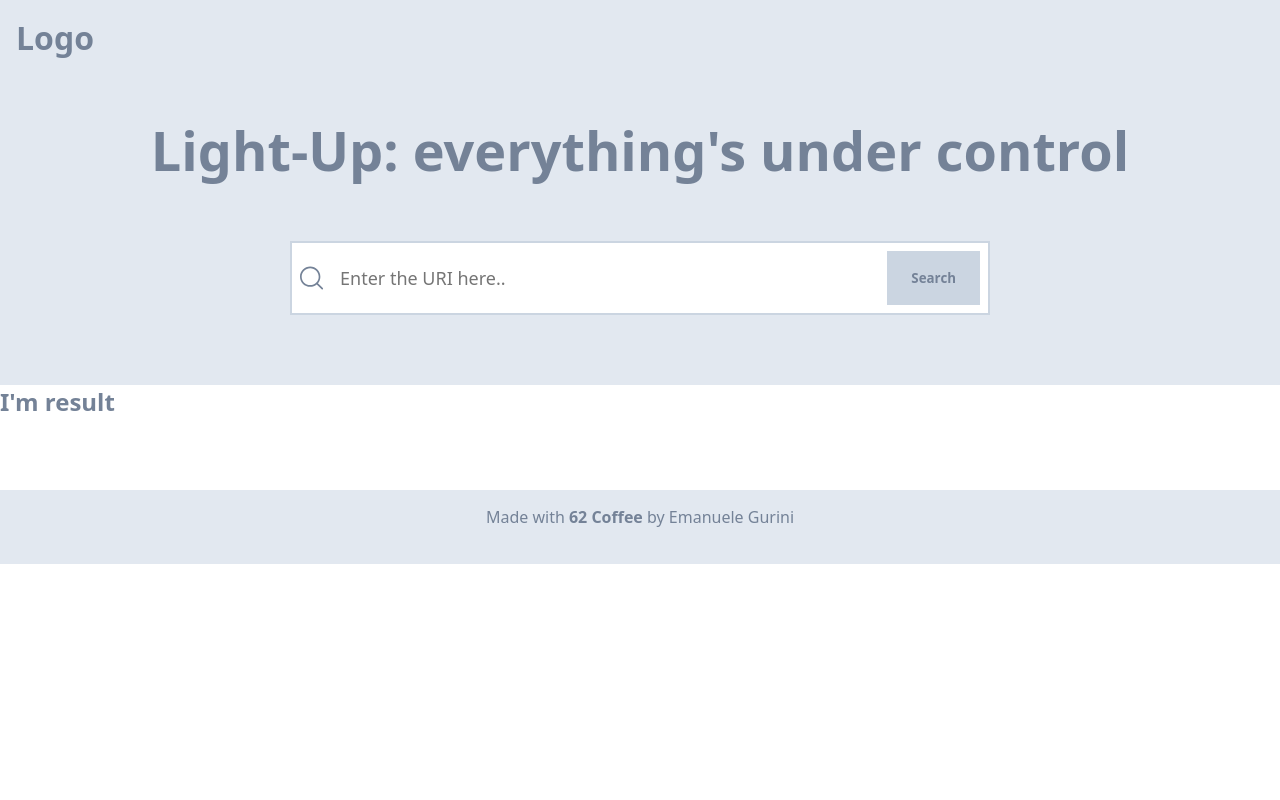
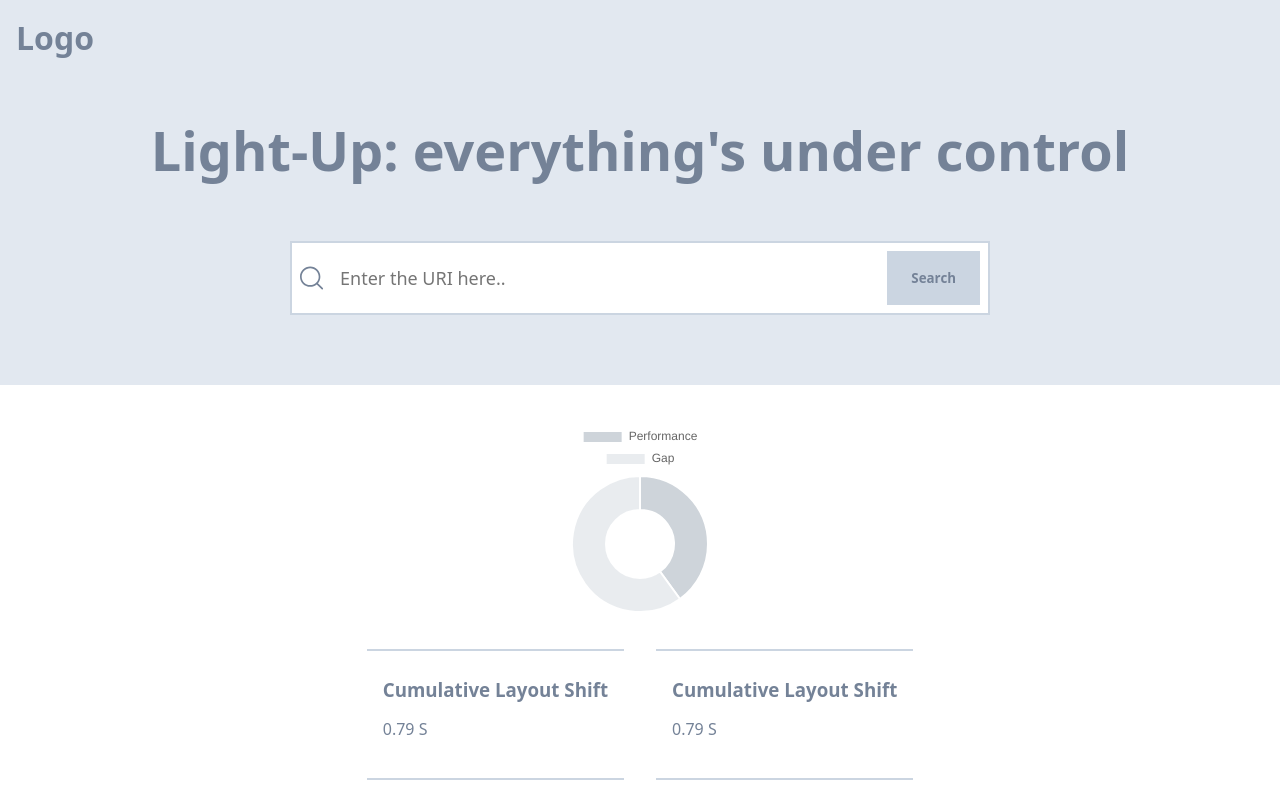
Before and after one commit to EmanueleGurini/react-js-light-up, a React (Create React App) app: page / in a window 1280 px wide. Shown: the top 800 px of the page. Built offline with nearby package versions, Linux system fonts and the light colour scheme.

Commit message:
update result path

```diff
--- a/src/components/home/Result.jsx
+++ /dev/null
@@ -1,9 +0,0 @@
-const Result = () => {
-	return (
-		<section className="result">
-			<h2>I'm result</h2>
-		</section>
-	)
-}
-
-export default Result;
--- a/src/components/home/index.jsx
+++ b/src/components/home/index.jsx
@@ -1,6 +1,6 @@
 import Hero from './hero/Hero'
 import Search from './search/Search'
-import Result from './Result'
+import Result from './result/Result'
 
 const Home = () => {
 	return (
```
